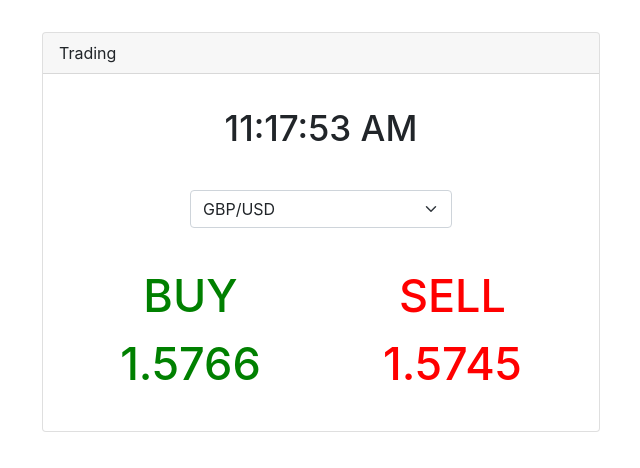
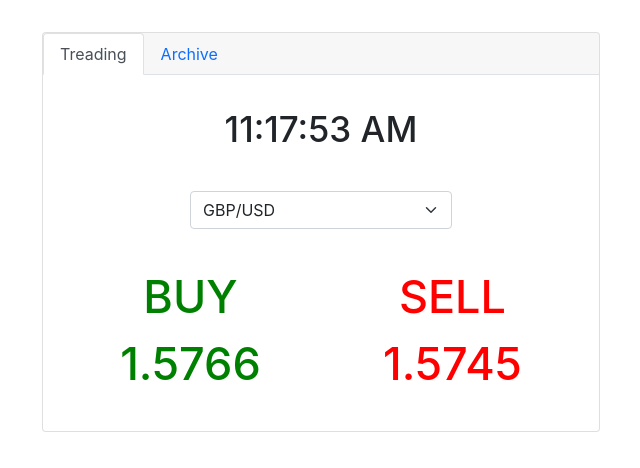
Before and after one commit to lush-dash/currency-trading-emulator, a React (Create React App) app in the folder client/: page / in a window 1280 px wide. Shown: the top 468 px of the page, without its empty margins (319-959 px from the left). Built offline with nearby package versions, Linux system fonts and the light colour scheme.

Commit message:
tabbar added

```diff
--- a/client/src/components/Main/Main.jsx
+++ b/client/src/components/Main/Main.jsx
@@ -1,17 +1,14 @@
 import React from 'react';
 import {
-  Card, CardHeader,
+  Card,
 } from 'reactstrap';
-import Trading from '../Trading/Trading';
+import Tabbar from '../Tabbar/Tabbar';
 import './index.css';
 
 export default function Main() {
   return (
     <Card className="main-card">
-      <CardHeader>
-        Trading
-      </CardHeader>
-      <Trading />
+      <Tabbar />
     </Card>
   );
 }
--- a/client/src/components/Main/index.css
+++ b/client/src/components/Main/index.css
@@ -2,3 +2,8 @@
     min-width: 50%;
     min-height: 25em;
 }
+
+.card-header{
+    padding: 0;
+    border-bottom: none;
+}
--- /dev/null
+++ b/client/src/components/Tabbar/Tabbar.jsx
@@ -0,0 +1,41 @@
+import React, { useState } from 'react';
+import {
+  Nav, NavItem, NavLink, TabContent, TabPane, CardHeader,
+} from 'reactstrap';
+import Trading from '../Trading/Trading';
+import './index.css';
+
+export default function Tabbar() {
+  const [currentTab, setCurrentTab] = useState('1');
+
+  return (
+    <>
+      <CardHeader>
+        <Nav tabs>
+          <NavItem>
+            <NavLink
+              className={currentTab === '1' ? 'active' : ''}
+              onClick={() => { setCurrentTab('1'); }}
+            >
+              Treading
+            </NavLink>
+          </NavItem>
+          <NavItem>
+            <NavLink
+              className={currentTab === '2' ? 'active' : ''}
+              onClick={() => { setCurrentTab('2'); }}
+            >
+              Archive
+            </NavLink>
+          </NavItem>
+        </Nav>
+      </CardHeader>
+      <TabContent activeTab={currentTab}>
+        <TabPane className="tab" tabId="1">
+          <Trading />
+        </TabPane>
+        <TabPane tabId="2" />
+      </TabContent>
+    </>
+  );
+}
--- /dev/null
+++ b/client/src/components/Tabbar/index.css
@@ -0,0 +1,7 @@
+.tab-content{
+    height: 100%;
+}
+
+.tab-pane.tab.active{
+    height: 100%;
+}
--- a/client/src/components/Trading/index.css
+++ b/client/src/components/Trading/index.css
@@ -3,6 +3,10 @@
     flex-direction: column;
     align-items: center;
     justify-content: space-around;
+}
+
+.content-container.card-body{
+    height: 100%;
 }
 
 .time{
```
